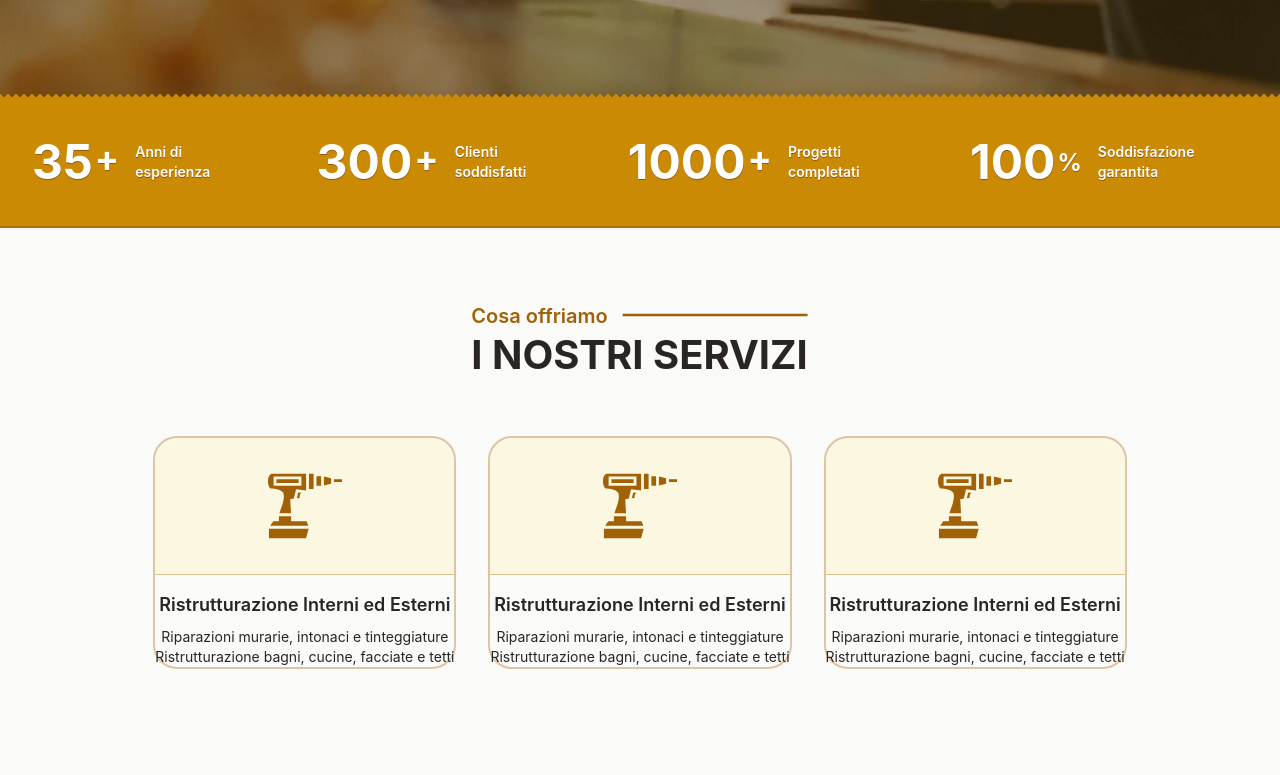
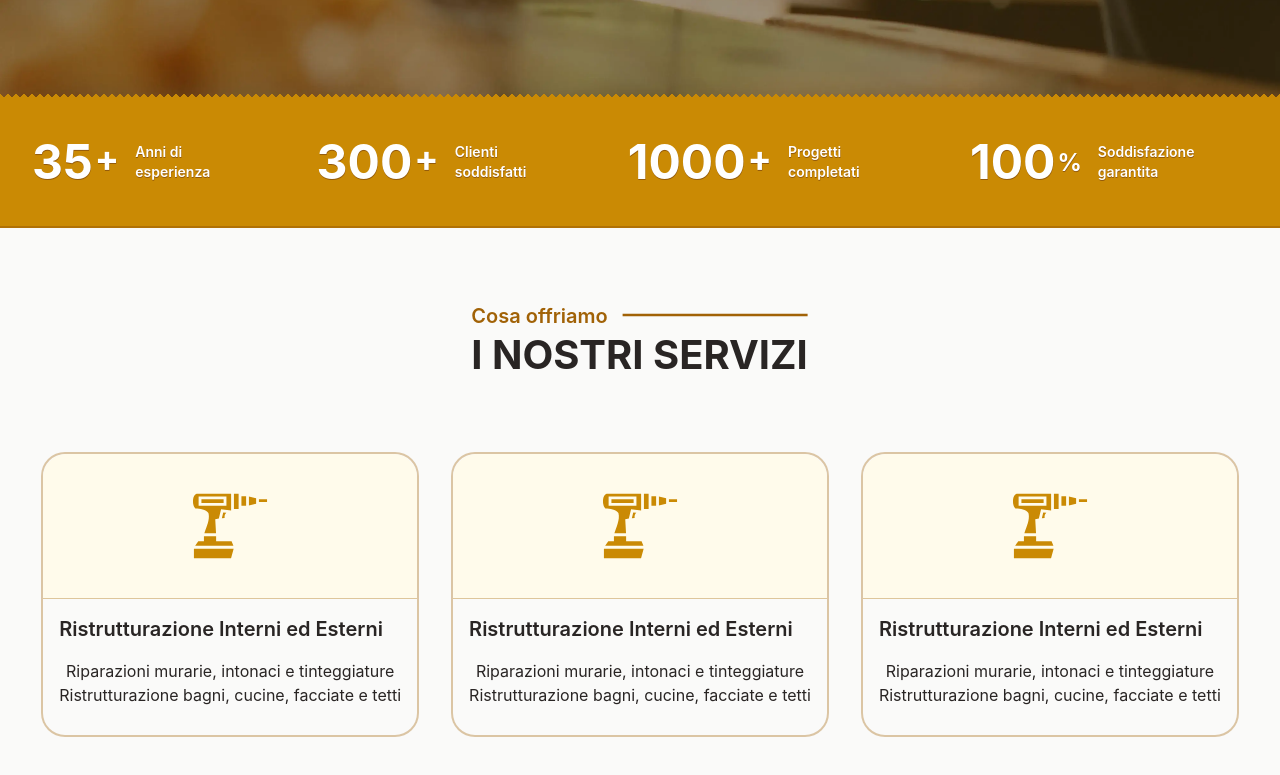
Before and after one commit to emanuelefavero/edil-2-esse, a Next.js app: page / in a window 1280 px wide. Shown: the part 576-1351 px from the top of the page. Before the commit the page ends 1325 px from the top, so only its background shows below. Built offline with nearby package versions, Linux system fonts and the light colour scheme.

Commit message:
add service card styling

```diff
--- a/components/ServicesSection.tsx
+++ b/components/ServicesSection.tsx
@@ -30,7 +30,7 @@ function ServicesTitle() {
 // * List
 function ServicesList() {
   return (
-    <ul className='w-full flex flex-wrap justify-center items-center gap-8 mt-16'>
+    <ul className='w-full flex flex-wrap justify-center items-center gap-8 mt-20'>
       {servicesItems.map((item) => (
         <ServiceCard key={item.id} item={item} />
       ))}
@@ -43,15 +43,17 @@ function ServicesList() {
 function ServiceCard({ item }: { item: IServicesItem }) {
   return (
     <li className='w-fit flex flex-col items-center justify-center bg-stone-50 border-2 border-yellow-700/35 rounded-3xl'>
-      <div className='bg-amber-100/50 border-b border-yellow-700/35 w-full flex justify-center items-center px-2 py-7 rounded-t-3xl'>
+      <div className='bg-amber-50 border-b border-yellow-700/35 w-full flex justify-center items-center px-2 py-8 rounded-t-3xl'>
         <item.icon className='w-20' />
       </div>
-      <h3 className='mt-4 text-lg font-semibold text-center'>{item.title}</h3>
-      <ul className='mt-2 text-sm text-center'>
-        {item.list.map((item, index) => (
-          <li key={index}>{item}</li>
-        ))}
-      </ul>
+      <div className='px-4 pt-4 pb-7'>
+        <h3 className='text-xl font-semibold'>{item.title}</h3>
+        <ul className='mt-4 text-base text-center'>
+          {item.list.map((item, index) => (
+            <li key={index}>{item}</li>
+          ))}
+        </ul>
+      </div>
     </li>
   )
 }
--- a/components/icons/GiDrillIcon.tsx
+++ b/components/icons/GiDrillIcon.tsx
@@ -11,7 +11,7 @@ export default function Component({ className }: Props) {
       fill='none'
       xmlns='http://www.w3.org/2000/svg'
       // Color moved here instead of fill attribute
-      className={`fill-yellow-700 dark:fill-yellow-500 ${className}`}
+      className={`fill-yellow-600 dark:fill-yellow-500 ${className}`}
     >
       <path d='M23.5098 23.9258C19.1152 23.9258 16.2949 25.8125 13.8452 29.4385C11.3955 33.0635 9.78126 38.501 9.33644 44.2822C8.8921 50.0625 9.59034 56.1621 11.1987 60.9883C12.7022 65.498 14.999 68.6064 17.1987 69.9565C31.3394 71.2163 49.5786 71.2695 57.5654 84.0972C63.3369 104.821 50.0713 130.061 44.96 147.949H81.3613L78.8887 104.033L90.2012 101.724L97.0957 72.9512L128.49 76.4761V23.9258H23.5098ZM137.279 23.9258V72.2246L151.928 72.0034V23.9258H137.279ZM160.717 31.7383V62.0117H175.365V31.7383H160.717ZM26.9277 32.7148H113.842V62.0117H26.9277V32.7148ZM184.154 32.9712V60.7788L206.615 55.1636V38.5864L184.154 32.9712ZM35.7168 41.5039V53.2227H105.053V41.5039H35.7168ZM215.404 41.5039V50.293H240.795V41.5039H236.4H215.404ZM103.832 82.5508L99.5152 100.572L108.268 99.8237C107.355 92.4604 108.921 88.2822 113.619 83.6494L103.832 82.5508ZM43.5293 156.738V172.363H25.8618L16.0962 187.012H135.666L129.893 172.363H81.6152V156.738H43.5293ZM12.2793 195.801V226.074H128.299L136.396 195.801H12.2793Z' />
     </svg>
```
